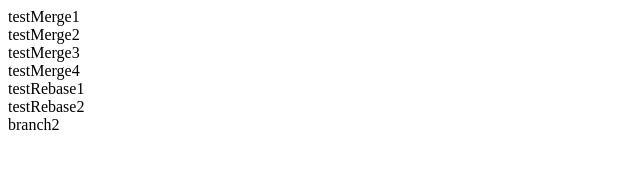
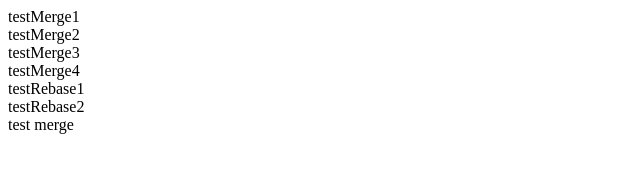
Before and after one commit to masterX89/testMerge, a plain HTML site: page index.html in a window 1280 px wide. Shown: the full height of the page, 0-640 px from the left. Drawn offline with Linux system fonts and the light colour scheme.

Commit message:
test merge

```diff
--- a/index.html
+++ b/index.html
@@ -20,6 +20,6 @@
     </div>
     <div>testRebase1</div>
     <div>testRebase2</div>
-    <div>branch2</div>
+    <div>test merge</div>
 </body>
 </html>
```
